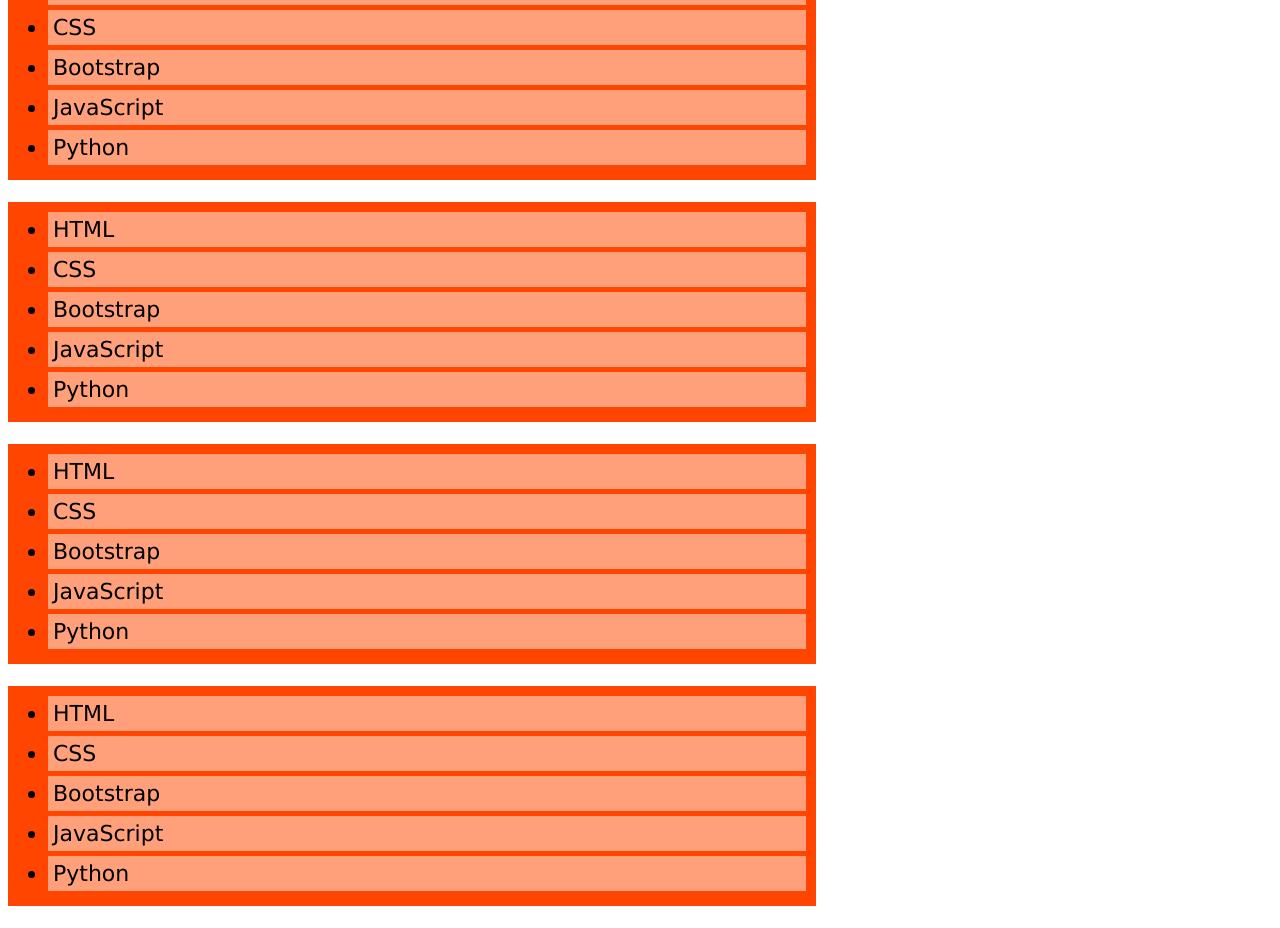
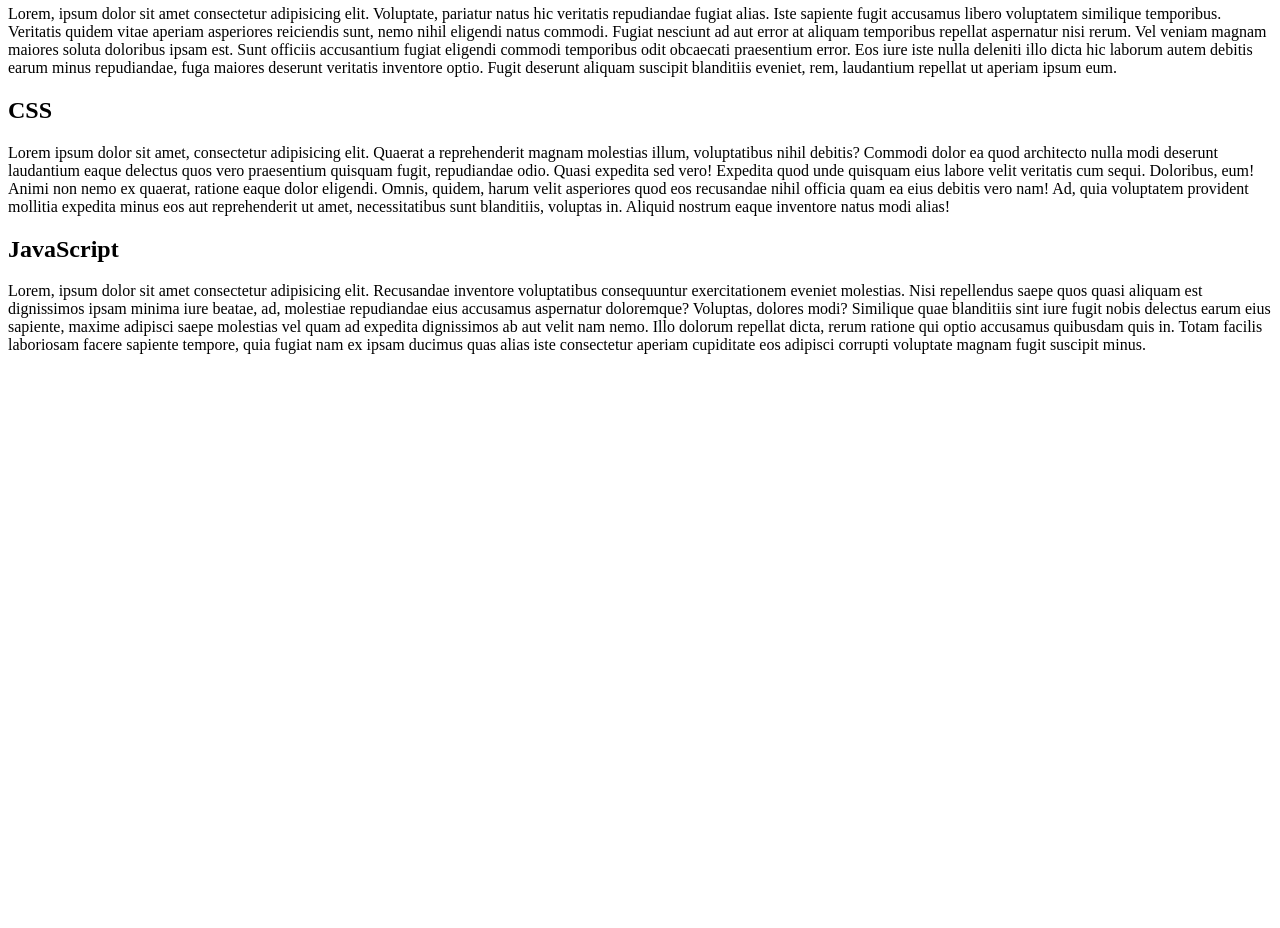
Before and after one commit to Vicountdracula/html, a plain HTML site: page index.html in a window 1280 px wide. Shown: the part 62-990 px from the top of the page. After the commit the page ends 800 px from the top, so only its background shows below. Drawn offline with Linux system fonts and the light colour scheme.

Commit message:
Add files via upload

```diff
--- a/index.html
+++ b/index.html
@@ -1,95 +1,26 @@
 <!DOCTYPE html>
-
 <html lang="en">
-
 <head>
-
-<meta charset="UTF-8">
-
-<meta http-equiv="X-UA-Compatible" content="IE=edge">
-
-<meta name="viewport" content="width=device-width, initial-scale=1.0">
-
-<title>Unordered</title>
-
-<link rel="stylesheet" href="style.css">
-
+    <meta charset="UTF-8">
+    <meta http-equiv="X-UA-Compatible" content="IE=edge">
+    <meta name="viewport" content="width=device-width, initial-scale=1.0">
+    <link rel="stylesheet" href="style.css">
+    <title>CSS basics</title>
 </head>
-
 <body>
 
+</body>
+</html>
 
+<h2>HTML</h2>
+<p>Lorem, ipsum dolor sit amet consectetur adipisicing elit. Voluptate, pariatur natus hic veritatis repudiandae fugiat alias. Iste sapiente fugit accusamus libero voluptatem similique temporibus. Veritatis quidem vitae aperiam asperiores reiciendis sunt, nemo nihil eligendi natus commodi. Fugiat nesciunt ad aut error at aliquam temporibus repellat aspernatur nisi rerum. Vel veniam magnam maiores soluta doloribus ipsam est. Sunt officiis accusantium fugiat eligendi commodi temporibus odit obcaecati praesentium error. Eos iure iste nulla deleniti illo dicta hic laborum autem debitis earum minus repudiandae, fuga maiores deserunt veritatis inventore optio. Fugit deserunt aliquam suscipit blanditiis eveniet, rem, laudantium repellat ut aperiam ipsum eum.</p>
+</p>
 
+<h2>CSS</h2>
+<p>Lorem ipsum dolor sit amet, consectetur adipisicing elit. Quaerat a reprehenderit magnam molestias illum, voluptatibus nihil debitis? Commodi dolor ea quod architecto nulla modi deserunt laudantium eaque delectus quos vero praesentium quisquam fugit, repudiandae odio. Quasi expedita sed vero! Expedita quod unde quisquam eius labore velit veritatis cum sequi. Doloribus, eum! Animi non nemo ex quaerat, ratione eaque dolor eligendi. Omnis, quidem, harum velit asperiores quod eos recusandae nihil officia quam ea eius debitis vero nam! Ad, quia voluptatem provident mollitia expedita minus eos aut reprehenderit ut amet, necessitatibus sunt blanditiis, voluptas in. Aliquid nostrum eaque inventore natus modi alias!</p>
 
-<ul>
-
-<li>HTML</li>
-
-<li>CSS</li>
-
-<li>Bootstrap</li>
-
-<li>JavaScript</li>
-
-<li>Python</li>
-
-</ul>
-
-
-
-
-<ul>
-
-<li>HTML</li>
-
-<li>CSS</li>
-
-<li>Bootstrap</li>
-
-<li>JavaScript</li>
-
-<li>Python</li>
-
-</ul>
-
-
-
-
-<ul>
-
-<li>HTML</li>
-
-<li>CSS</li>
-
-<li>Bootstrap</li>
-
-<li>JavaScript</li>
-
-<li>Python</li>
-
-</ul>
-
-
-
-
-<ul>
-
-<li>HTML</li>
-
-<li>CSS</li>
-
-<li>Bootstrap</li>
-
-<li>JavaScript</li>
-
-<li>Python</li>
-
-</ul>
-
-
-
-
+<h2>JavaScript</h2>
+<p>Lorem, ipsum dolor sit amet consectetur adipisicing elit. Recusandae inventore voluptatibus consequuntur exercitationem eveniet molestias. Nisi repellendus saepe quos quasi aliquam est dignissimos ipsam minima iure beatae, ad, molestiae repudiandae eius accusamus aspernatur doloremque? Voluptas, dolores modi? Similique quae blanditiis sint iure fugit nobis delectus earum eius sapiente, maxime adipisci saepe molestias vel quam ad expedita dignissimos ab aut velit nam nemo. Illo dolorum repellat dicta, rerum ratione qui optio accusamus quibusdam quis in. Totam facilis laboriosam facere sapiente tempore, quia fugiat nam ex ipsam ducimus quas alias iste consectetur aperiam cupiditate eos adipisci corrupti voluptate magnam fugit suscipit minus.</p>
 
 </body>
-
 </html>
```
